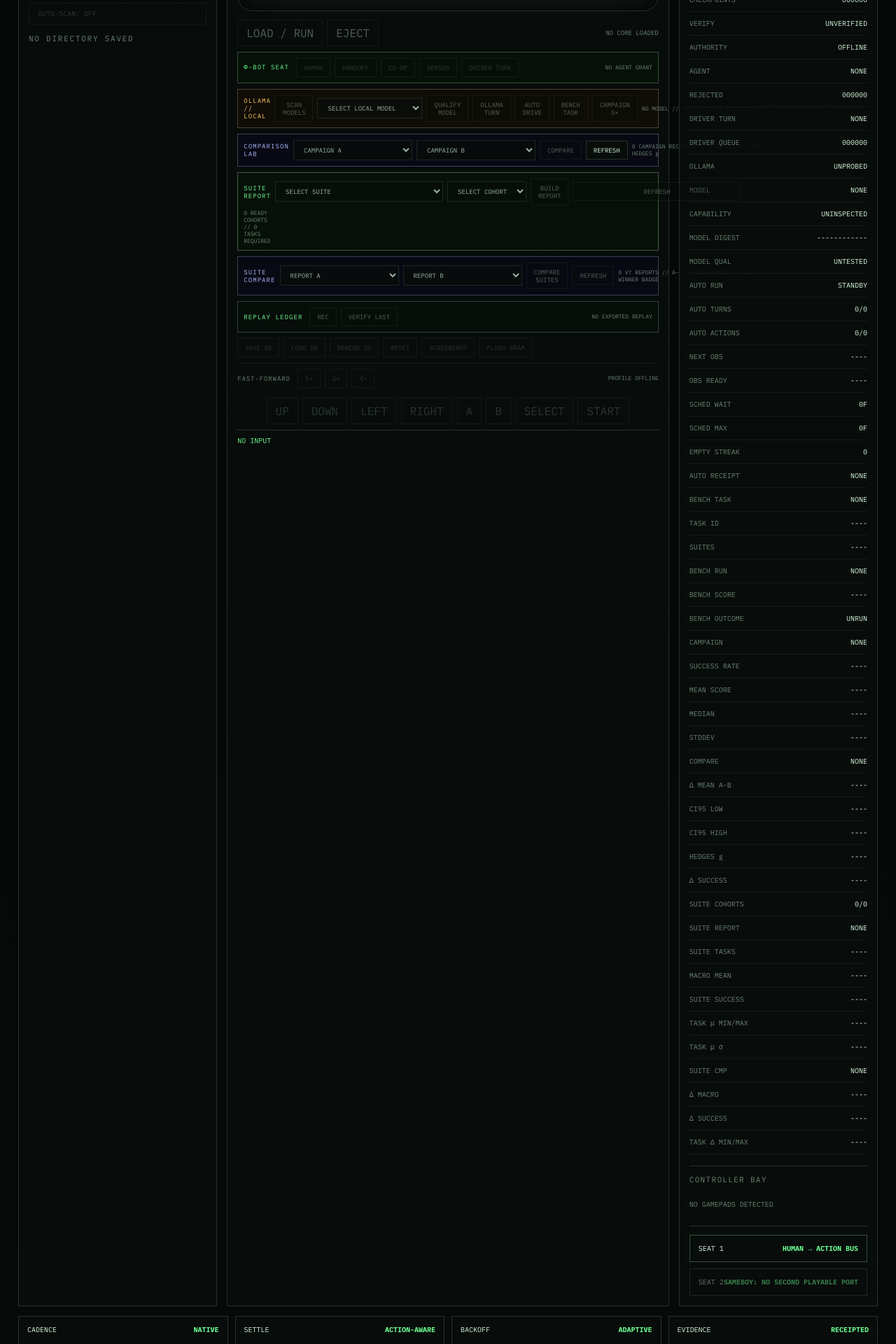
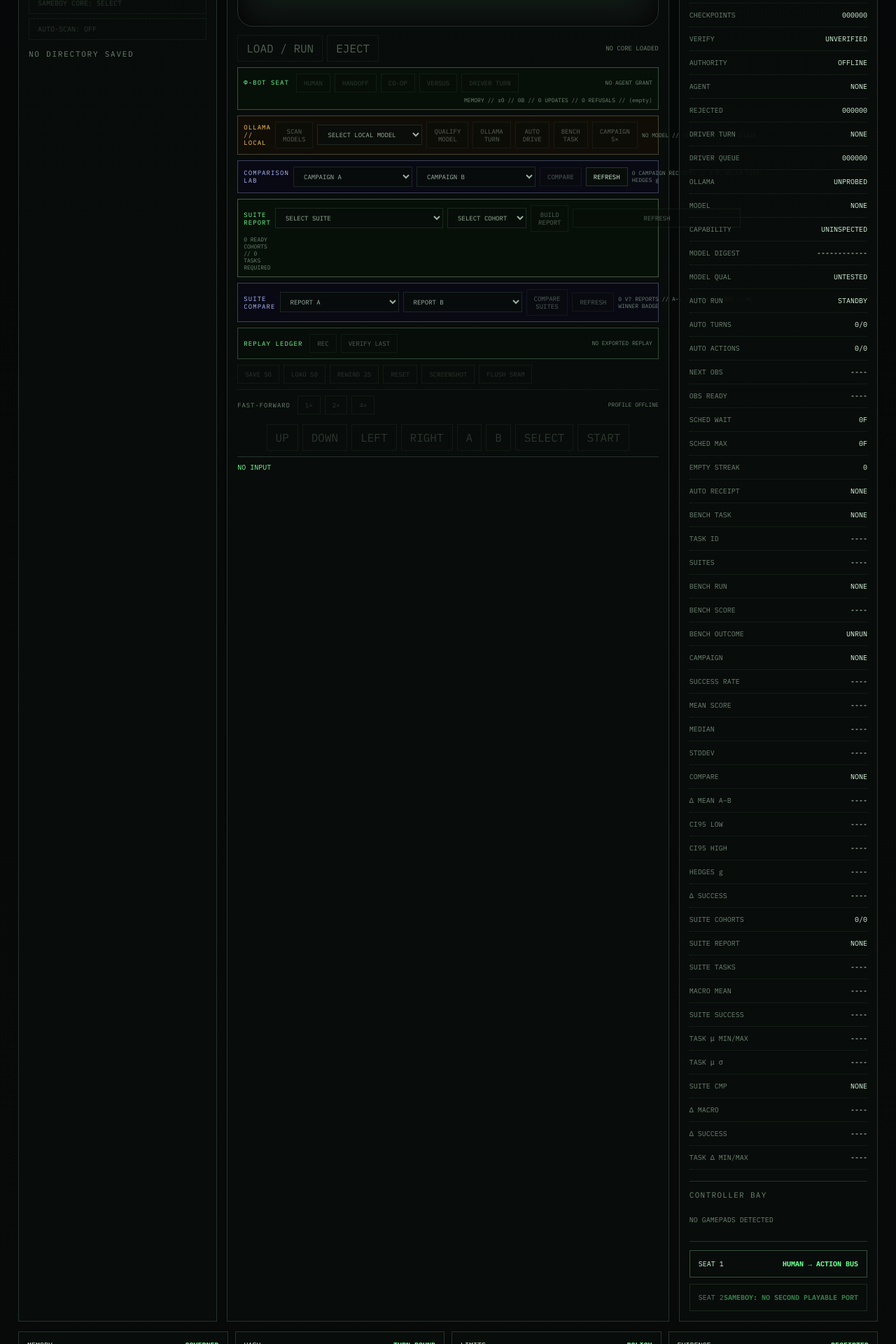
Before and after one commit to MichaelWave369/PhiCade, a React (Vite) app in the folder apps/desktop/: page / in a window 1280 px wide. Shown: the part 880-2800 px from the top of the page at 70% size. Built offline with nearby package versions, Linux system fonts and the light colour scheme.

Commit message:
Rung 20: surface governed memory telemetry in desktop

```diff
--- a/apps/desktop/src/App.tsx
+++ b/apps/desktop/src/App.tsx
@@ -71,6 +71,7 @@ import {
   type BenchmarkSuiteReportCandidate,
   type BenchmarkSuiteReportListEntry,
   type ControlMode,
+  type DriverStatus,
   type FramePacket,
   type GameProfile,
   type ModelBenchmarkArtifact,
@@ -85,10 +86,10 @@ const systems = ["ALL", "NES", "SNES", "GB", "GBC", "GBA", "GENESIS", "PS1"] as
 const PHIBOT_AGENT_ID = "phi-local";
 
 const milestones = [
-  ["CADENCE", "NATIVE", "The runtime owns when the next model observation is eligible; the desktop cannot force an early turn."],
-  ["SETTLE", "ACTION-AWARE", "Accepted action delays plus a frozen post-action settle window determine the next observation boundary."],
-  ["BACKOFF", "ADAPTIVE", "Consecutive empty turns exponentially increase observation spacing up to a hard policy cap."],
-  ["EVIDENCE", "RECEIPTED", "Autodrive receipts record total scheduled cadence wait, maximum wait, last observation frame, and the exact cadence policy."],
+  ["MEMORY", "GOVERNED", "The model may propose a bounded UTF-8 working-memory replacement; only the native runtime can accept it."],
+  ["HASH", "TURN-BOUND", "Every agent response echoes the exact pending memory SHA-256 alongside the framebuffer hash."],
+  ["LIMITS", "POLICY", "Autodrive freezes total capsule and per-turn update byte budgets as comparison-relevant policy."],
+  ["EVIDENCE", "RECEIPTED", "Run receipts seal initial/final memory hashes, final content, revision count, bytes written, and refusals."],
 ] as const;
 
 function decodeBase64(value: string): Uint8Array {
@@ -131,6 +132,7 @@ export function App() {
   const [lastObservation, setLastObservation] = useState<string | null>(null);
   const [driverPendingTurnId, setDriverPendingTurnId] = useState<number | null>(null);
   const [driverQueuedActions, setDriverQueuedActions] = useState(0);
+  const [driverMemory, setDriverMemory] = useState<DriverStatus | null>(null);
   const [ollamaModels, setOllamaModels] = useState<OllamaModel[]>([]);
   const [ollamaOnline, setOllamaOnline] = useState(false);
   const [ollamaScanning, setOllamaScanning] = useState(false);
@@ -527,6 +529,7 @@ export function App() {
       const status = await submitAgentTurn(result.response);
       setDriverPendingTurnId(status.pendingTurnId);
       setDriverQueuedActions(status.queuedActions);
+      setDriverMemory(status);
       const currentAutodrive = await getAutodriveStatus();
       setAutodrive(currentAutodrive);
       const durationMs = result.totalDurationNs === null
@@ -534,7 +537,7 @@ export function App() {
         : result.totalDurationNs / 1_000_000;
       setLastProviderDurationMs(durationMs);
       setLastObservation(
-        `OLLAMA T${request.turnId} // F${request.observation.frame} // ${result.response.actions.length} ACTIONS`,
+        `OLLAMA T${request.turnId} // F${request.observation.frame} // ${result.response.actions.length} ACTIONS // MEM r${status.memoryRevision} ${status.memoryBytes}B`,
       );
       setNotice(
         autonomous && currentAutodrive
@@ -554,6 +557,7 @@ export function App() {
           const status = await cancelAgentTurn();
           setDriverPendingTurnId(status.pendingTurnId);
           setDriverQueuedActions(status.queuedActions);
+          setDriverMemory(status);
         } else {
           setAutodrive(currentAutodrive);
           const artifact = await getLastAutodriveReceipt();
@@ -592,8 +596,9 @@ export function App() {
       );
       setAutodrive(status);
       setLastAutodrive(null);
+      setDriverMemory(await getDriverStatus());
       setNotice(
-        `AUTODRIVE RUN ${status.runId} // QUALIFIED ${qualification.details.digest.slice(0, 12)}… // ${status.policy.maxTurns}T / ${status.policy.maxTotalActions}A / CADENCE ${status.policy.minObservationIntervalFrames}-${status.policy.maxObservationIntervalFrames}F`,
+        `AUTODRIVE RUN ${status.runId} // QUALIFIED ${qualification.details.digest.slice(0, 12)}… // ${status.policy.maxTurns}T / ${status.policy.maxTotalActions}A / CADENCE ${status.policy.minObservationIntervalFrames}-${status.policy.maxObservationIntervalFrames}F // MEMORY ${status.policy.maxMemoryBytes}B/${status.policy.maxMemoryUpdateBytes}B`,
       );
     } catch (error) {
       setNotice(`AUTODRIVE START ERROR // ${String(error)}`);
@@ -914,8 +919,9 @@ export function App() {
       setAutodrive(await getAutodriveStatus());
       setDriverPendingTurnId(null);
       setDriverQueuedActions(0);
+      setDriverMemory(await getDriverStatus());
       setNotice(
-        `AUTODRIVE STOPPED // ${artifact.receipt.stopReason.toUpperCase()} // ${artifact.receipt.turnsCompleted} TURNS`,
+        `AUTODRIVE STOPPED // ${artifact.receipt.stopReason.toUpperCase()} // ${artifact.receipt.turnsCompleted} TURNS // MEM r${artifact.receipt.memoryRevision} ${artifact.receipt.finalMemoryBytes}B`,
       );
     } catch (error) {
       setNotice(`AUTODRIVE STOP ERROR // ${String(error)}`);
@@ -1056,6 +1062,7 @@ export function App() {
       setLastObservation(null);
       setDriverPendingTurnId(null);
       setDriverQueuedActions(0);
+      setDriverMemory(await getDriverStatus());
       const currentAutodrive = await getAutodriveStatus();
       setAutodrive(currentAutodrive);
       if (currentAutodrive && !currentAutodrive.active) {
@@ -1085,12 +1092,14 @@ export function App() {
       const selector = Number.parseInt(observation.frameSha256.slice(-2), 16);
       const button = candidates[selector % candidates.length];
       const response: AgentTurnResponse = {
-        schema: "phicade.agent-turn-response.v1",
+        schema: "phicade.agent-turn-response.v2",
         turnId: request.turnId,
         agentId: PHIBOT_AGENT_ID,
         seat: 1,
         observationFrame: observation.frame,
         observationSha256: observation.frameSha256,
+        memorySha256: request.memorySha256,
+        memoryUpdate: null,
         actions: [
           { delayFrames: 0, action: { kind: "button", button, pressed: true } },
           { delayFrames: 2, action: { kind: "button", button, pressed: false } },
@@ -1100,7 +1109,8 @@ export function App() {
       const status = await submitAgentTurn(response);
       setDriverPendingTurnId(status.pendingTurnId);
       setDriverQueuedActions(status.queuedActions);
-      setLastObservation(`T${request.turnId} // F${observation.frame} // ${observation.frameSha256.slice(0, 12)}… // ${button}`);
+      setDriverMemory(status);
+      setLastObservation(`T${request.turnId} // F${observation.frame} // ${observation.frameSha256.slice(0, 12)}… // ${button} // MEM r${status.memoryRevision}`);
       setNotice(`DRIVER TURN ${request.turnId} ACCEPTED // ${button} TAP ENTERED NATIVE INBOX`);
     } catch (error) {
       setNotice(`AGENT DRIVER ERROR // ${String(error)}`);
@@ -1218,6 +1228,7 @@ export function App() {
       setAuthority(initialAuthority);
       setDriverPendingTurnId(initialDriver.pendingTurnId);
       setDriverQueuedActions(initialDriver.queuedActions);
+      setDriverMemory(initialDriver);
       setProfile(info.profile);
       setRunning(true);
       runningRef.current = true;
@@ -1266,6 +1277,7 @@ export function App() {
       await stopEmulation();
       setSession(null);
       setProfile(null);
+      setDriverMemory(null);
       setRewindSnapshots(0);
       setReplayRecording(false);
       setReplayActions(0);
@@ -1320,6 +1332,7 @@ export function App() {
           <span><i className={`lamp ${replayRecording ? "lamp-amber" : "lamp-green"}`} /> {replayRecording ? "REPLAY RECORDING" : "LEDGER READY"}</span>
           <span><i className={`lamp ${authority?.mode === "phi-bot" || authority?.mode === "coop" ? "lamp-amber" : "lamp-green"}`} /> AUTHORITY {authority?.mode?.toUpperCase() ?? "OFFLINE"}</span>
           <span><i className={`lamp ${driverPendingTurnId !== null || driverQueuedActions > 0 ? "lamp-amber" : "lamp-green"}`} /> DRIVER {driverPendingTurnId !== null ? `TURN ${driverPendingTurnId}` : driverQueuedActions > 0 ? `${driverQueuedActions} QUEUED` : "READY"}</span>
+          <span><i className="lamp lamp-green" /> MEMORY {driverMemory ? `r${driverMemory.memoryRevision} / ${driverMemory.memoryBytes}B / ${driverMemory.memorySha256.slice(0, 8)}…` : "STANDBY"}</span>
           <span><i className={`lamp ${ollamaOnline ? "lamp-green" : "lamp-amber"}`} /> OLLAMA {providerBusy ? "THINKING" : ollamaOnline ? "LOCAL" : "UNPROBED"}</span>
           <span><i className={`lamp ${autodrive?.active ? "lamp-amber" : "lamp-green"}`} /> AUTODRIVE {autodrive?.active ? `RUN ${autodrive.runId}` : autodrive?.stopReason?.toUpperCase() ?? "STANDBY"}</span>
           <span><i className={`lamp ${benchmarkRunning ? "lamp-amber" : lastModelBenchmark ? "lamp-green" : "lamp-green"}`} /> BENCH {benchmarkRunning ? `RUN ${benchmarkRunId}` : lastModelBenchmark ? `${lastModelBenchmark.receipt.score1000 ?? "ERR"}/1000` : "STANDBY"}</span>
@@ -1405,6 +1418,7 @@ export function App() {
             <button onClick={() => changeControlMode("versus")} disabled={!running || replayRecording || autodrive?.active}>VERSUS</button>
             <button onClick={runReferenceDriverTurn} disabled={!running || replayRecording || autodrive?.active || !authority || !["phi-bot", "coop"].includes(authority.mode) || driverPendingTurnId !== null}>DRIVER TURN</button>
             <small>{lastObservation ?? (authority?.agentId ? `${authority.agentId} // P${authority.agentSeat} // GRANT TO F${authority.expiresAtFrame}` : "NO AGENT GRANT")}</small>
+            <small>MEMORY // r{driverMemory?.memoryRevision ?? 0} // {driverMemory?.memoryBytes ?? 0}B // {driverMemory?.memoryUpdates ?? 0} UPDATES // {driverMemory?.memoryRefusals ?? 0} REFUSALS // {driverMemory?.memoryContent || "(empty)"}</small>
           </div>
 
           <div className="provider-strip">
```
